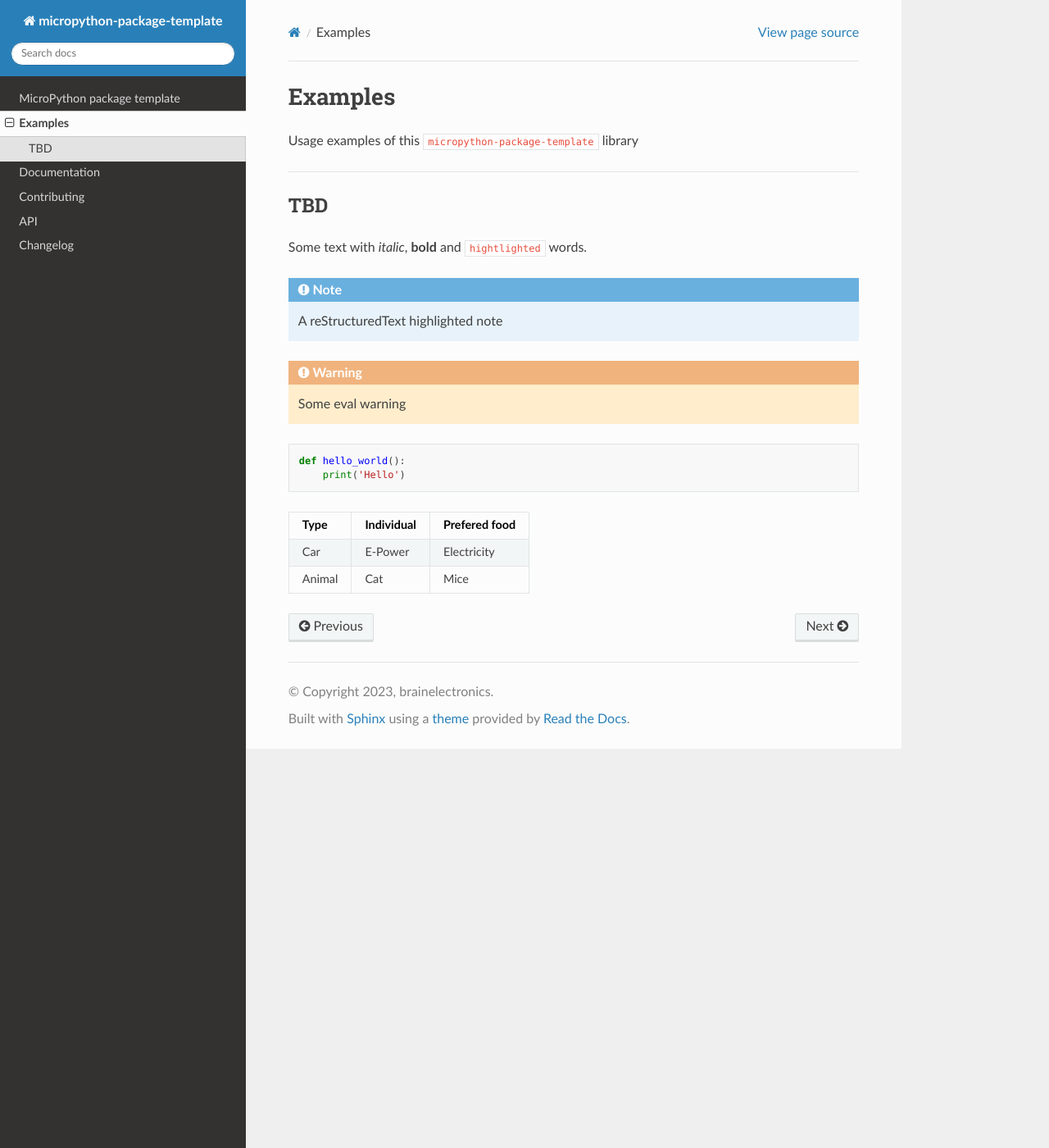
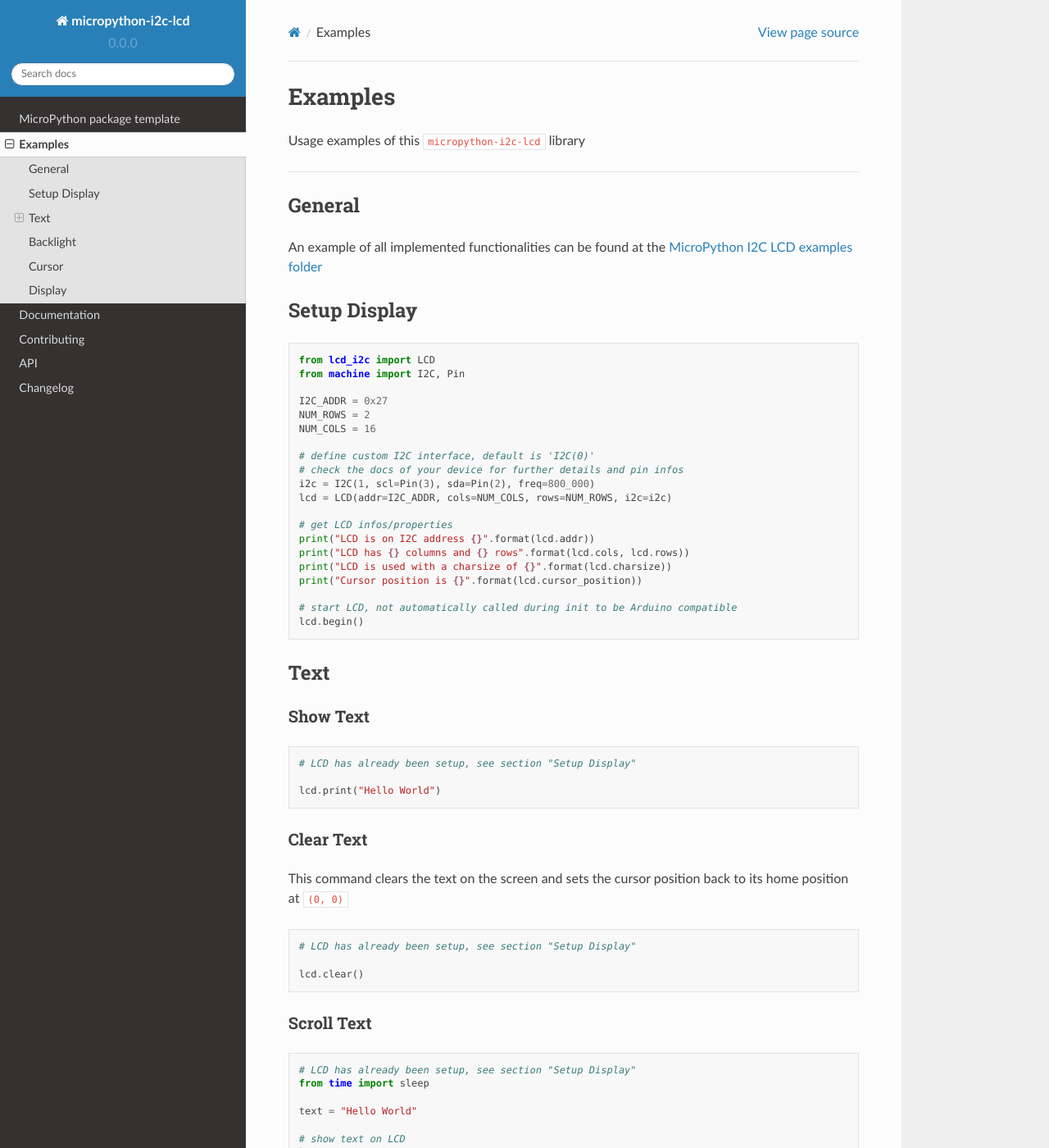
Before and after one commit to brainelectronics/micropython-i2c-lcd, a Sphinx documentation site: the page built from docs/EXAMPLES.md, in a window 1280 px wide and 1400 px high. Shown: the whole window at 82% size. Built offline with Sphinx 7.4.7 and the Read the Docs theme 2.0.0, drawn with Linux system fonts in a browser that asks for light colours; the version number could not be read and is left out; some of the changed text lies outside the part shown.

Commit message:
update docs after template

````diff
--- a/docs/EXAMPLES.md
+++ b/docs/EXAMPLES.md
@@ -1,28 +1,216 @@
 # Examples
 
-Usage examples of this `micropython-package-template` library
+Usage examples of this `micropython-i2c-lcd` library
 
 ---------------
 
-## TBD
+## General
 
-Some text with *italic*, **bold** and `hightlighted` words.
+An example of all implemented functionalities can be found at the
+[MicroPython I2C LCD examples folder][ref-micropython-i2c-lcd-examples]
 
-```{note}
-A reStructuredText highlighted note
+## Setup Display
+
+```python
+from lcd_i2c import LCD
+from machine import I2C, Pin
+
+I2C_ADDR = 0x27
+NUM_ROWS = 2
+NUM_COLS = 16
+
+# define custom I2C interface, default is 'I2C(0)'
+# check the docs of your device for further details and pin infos
+i2c = I2C(1, scl=Pin(3), sda=Pin(2), freq=800_000)
+lcd = LCD(addr=I2C_ADDR, cols=NUM_COLS, rows=NUM_ROWS, i2c=i2c)
+
+# get LCD infos/properties
+print("LCD is on I2C address {}".format(lcd.addr))
+print("LCD has {} columns and {} rows".format(lcd.cols, lcd.rows))
+print("LCD is used with a charsize of {}".format(lcd.charsize))
+print("Cursor position is {}".format(lcd.cursor_position))
+
+# start LCD, not automatically called during init to be Arduino compatible
+lcd.begin()
 ```
 
-```{eval-rst}
-.. warning::
-    Some eval warning
+## Text
+
+### Show Text
+
+```python
+# LCD has already been setup, see section "Setup Display"
+
+lcd.print("Hello World")
+```
+
+### Clear Text
+
+This command clears the text on the screen and sets the cursor position back
+to its home position at `(0, 0)`
+
+```python
+# LCD has already been setup, see section "Setup Display"
+
+lcd.clear()
+```
+
+### Scroll Text
+
+```python
+# LCD has already been setup, see section "Setup Display"
+from time import sleep
+
+text = "Hello World"
+
+# show text on LCD
+lcd.print(text)
+
+# scroll text to the left
+for _ in text:
+    lcd.scroll_display_left()
+    sleep(0.5)
+
+# scroll text to the right
+for _ in text:
+    lcd.scroll_display_right()
+    sleep(0.5)
+```
+
+### Text Flow
+
+```python
+# LCD has already been setup, see section "Setup Display"
+
+# set text flow right to left
+lcd.right_to_left()
+lcd.print("Right to left")
+
+# set text flow left to right
+lcd.left_to_right()
+lcd.print("Left to right")
+```
+
+### Autoscroll
+
+```python
+# LCD has already been setup, see section "Setup Display"
+
+# activate autoscroll
+lcd.autoscroll()
+
+# disable autoscroll
+lcd.no_autoscroll()
+```
+
+### Custom Characters
+
+Custom characters can be defined for 8 CGRAM locations. The character has to
+be defined as binary of HEX list. In case you can't see the matrix, simply use
+the [LCD Character Creator page of Max Promer](https://maxpromer.github.io/LCD-Character-Creator/)
+
+The following example defines a upright happy smiley `:-)` at the first (0)
+location in the displays CGRAM using 5x10 pixels. Maybe you can see it ...
+
+```
+00000
+00000
+10001
+00100
+00100
+10001
+01110
+00000
 ```
 
 ```python
-def hello_world():
-    print('Hello')
+# LCD has already been setup, see section "Setup Display"
+
+# custom char can be set for location 0 ... 7
+lcd.create_char(
+    location=0,
+    charmap=[0x00, 0x00, 0x11, 0x04, 0x04, 0x11, 0x0E, 0x00]
+)
+
+# show custom char stored at location 0
+lcd.print(chr(0))
 ```
 
-| Type  | Individual | Prefered food |
-| ----- | ---------- | ------------- |
-| Car | E-Power | Electricity |
-| Animal  | Cat | Mice |
+## Backlight
+
+The following functions can be used to control the LCD backlight
+
+```python
+# LCD has already been setup, see section "Setup Display"
+
+# turn LCD off
+lcd.no_backlight()
+
+# turn LCD on
+lcd.backlight()
+
+# turn LCD off
+lcd.set_backlight(False)
+
+# turn LCD on
+lcd.set_backlight(True)
+
+# get current backlight value
+print("Backlight value: {}".format(lcd.get_backlight()))
+
+# get current backlight value via property
+print("Backlight value: {}".format(lcd.backlightval))
+```
+
+## Cursor
+
+The following functions can be used to control the cursor
+
+```python
+# LCD has already been setup, see section "Setup Display"
+
+# turn cursor on (show)
+lcd.cursor()
+
+# turn cursor off (hide)
+lcd.no_cursor()
+
+# turn cursor on (show)
+lcd.cursor_on()
+
+# turn cursor off (hide)
+lcd.cursor_off()
+
+# blink cursor
+lcd.blink()
+
+# stop blinking cursor
+lcd.no_blink()
+
+# set cursor to home position (0, 0)
+lcd.home()
+
+# set cursor position to first line, third column
+lcd.set_cursor(col=3, row=0)
+
+# set cursor position to second line, seventh column
+lcd.cursor_position = (7, 1)
+
+# get current cursor position via property
+print("Cursor position: {}".format(lcd.cursor_position))
+```
+
+## Display
+
+```python
+# LCD has already been setup, see section "Setup Display"
+
+# turn display off
+lcd.no_display()
+
+# turn display on
+lcd.display()
+```
+
+<!-- Links -->
+[ref-micropython-i2c-lcd-examples]: https://github.com/brainelectronics/micropython-i2c-lcd/tree/develop/examples
--- a/docs/conf.py
+++ b/docs/conf.py
@@ -14,23 +14,31 @@
 here = Path(__file__).parent.resolve()
 
 try:
-    import be_upy_blink
-except ImportError:
-    raise SystemExit("be_upy_blink has to be importable")
-else:
     # Inject mock modules so that we can build the
     # documentation without having the real stuff available
     from mock import Mock
 
-    sys.modules['micropython'] = Mock()
-    print("Mocked 'micropython' module")
+    to_be_mocked = [
+        'micropython',
+        'machine',
+        'time.sleep_ms', 'time.sleep_us',
+    ]
+    for module in to_be_mocked:
+        sys.modules[module] = Mock()
+        print("Mocked '{}' module".format(module))
+
+    from lcd_i2c import LCD
+except ImportError:
+    raise SystemExit("lcd_i2c has to be importable")
+else:
+    pass
 
 # load elements of version.py
-exec(open(here / '..' / 'be_upy_blink' / 'version.py').read())
+exec(open(here / '..' / 'lcd_i2c' / 'version.py').read())
 
 # -- Project information
 
-project = 'micropython-package-template'
+project = 'micropython-i2c-lcd'
 copyright = '2023, brainelectronics'
 author = 'brainelectronics'
 
@@ -72,10 +80,12 @@
 # A list of regular expressions that match URIs that should not be checked
 # when doing a linkcheck build.
 linkcheck_ignore = [
-    # tag 0.4.0 did not exist during docs introduction
-    'https://github.com/brainelectronics/micropython-package-template/tree/0.4.0',
+    # tag 0.1.0 did not exist during docs introduction
+    'https://github.com/brainelectronics/micropython-i2c-lcd/tree/0.1.0',
     # RTD page did not exist during docs introduction
-    'https://micropython-package-template.readthedocs.io/en/latest/',
+    'https://micropython-i2c-lcd.readthedocs.io/en/latest/',
+    # examples folder did not exist during docs introduction
+    'https://github.com/brainelectronics/micropython-i2c-lcd/tree/develop/examples',
 ]
 
 templates_path = ['_templates']
--- a/docs/index.rst
+++ b/docs/index.rst
@@ -1,5 +1,5 @@
-MicroPython package template
-===================================
+Micropython package to control HD44780 LCD displays via I2C
+===========================================================
 
 Contents
 --------
@@ -11,7 +11,7 @@
    EXAMPLES
    DOCUMENTATION
    CONTRIBUTING
-   be_upy_blink
+   lcd_i2c
    changelog_link
 
 Indices and tables
````
Also changed, not shown: docs/DOCUMENTATION.md (+3 -3 lines), docs/be_upy_blink.rst (deleted, +0 -13 lines), docs/lcd_i2c.rst (added, +21 -0 lines), 1 other file.
